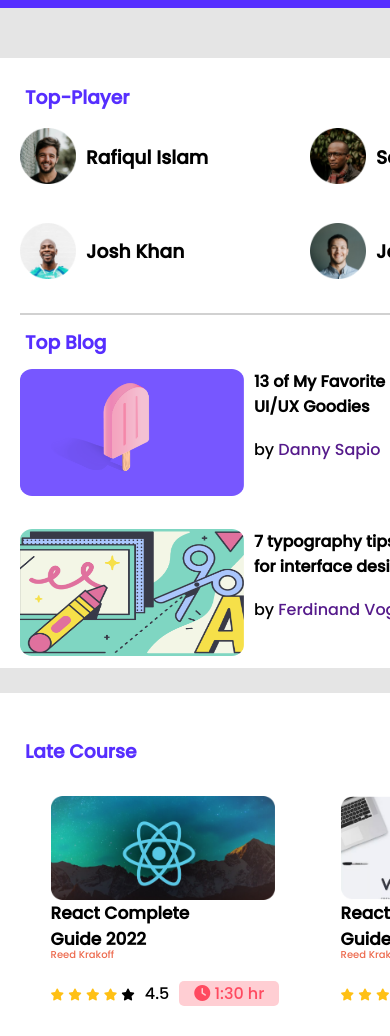
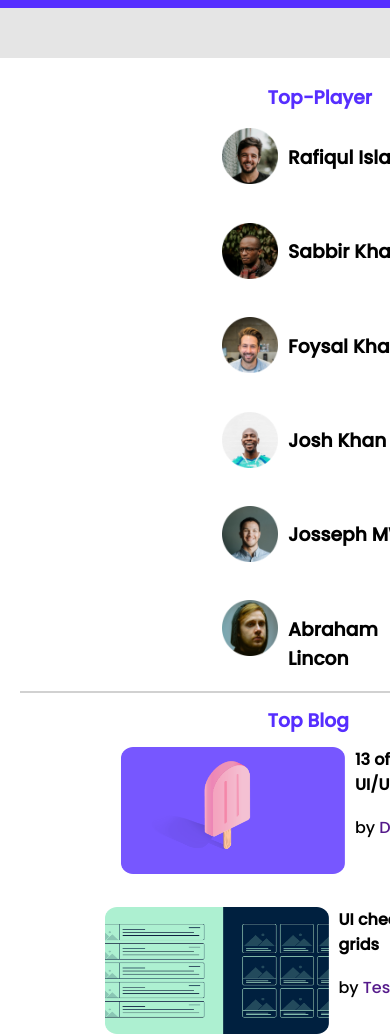
Before and after one commit to Sabbir7082/leader-board, a plain HTML site: page index.html in a window 390 px wide. Shown: the part 86-1122 px from the top of the page. Drawn offline with Linux system fonts and the light colour scheme.

Commit message:
second commit

```diff
--- a/style.css
+++ b/style.css
@@ -80,7 +80,7 @@
 .container {
     margin: auto;
     width: 870px;
-    height: 570px;
+    /* height: 570px; */
     background-color: #FFFFFF;
     padding: 20px;
 
@@ -235,3 +235,39 @@
     border-radius: 5px;
     padding: 0 15px;
 }
+
+/* --------course-end---- */
+
+@media only screen and (max-width:688px) {
+
+    .container {
+        width: 600px;
+    }
+
+    .players {
+        grid-template-columns: repeat(1, 1fr);
+        justify-items: center;
+    }
+
+    .blogs {
+        grid-template-columns: repeat(1, 1fr);
+    }
+
+    .blog {
+        flex-direction: row;
+        flex-wrap: wrap;
+        justify-content: center;
+    }
+
+    .courses {
+        grid-template-columns: repeat(1, 1fr);
+    }
+
+    .section-tittle {
+        margin: 0 auto;
+    }
+
+    .course-tittle {
+        margin: 0 auto;
+    }
+}
```
